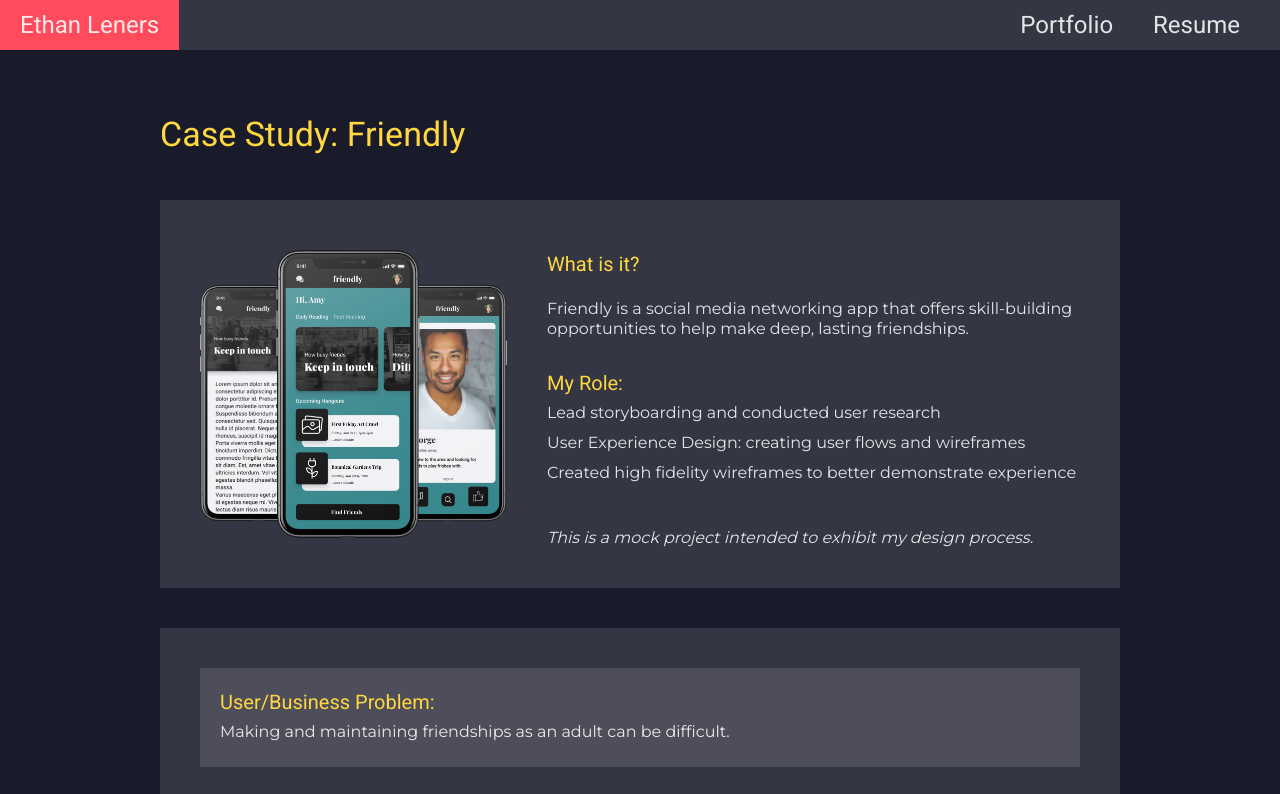
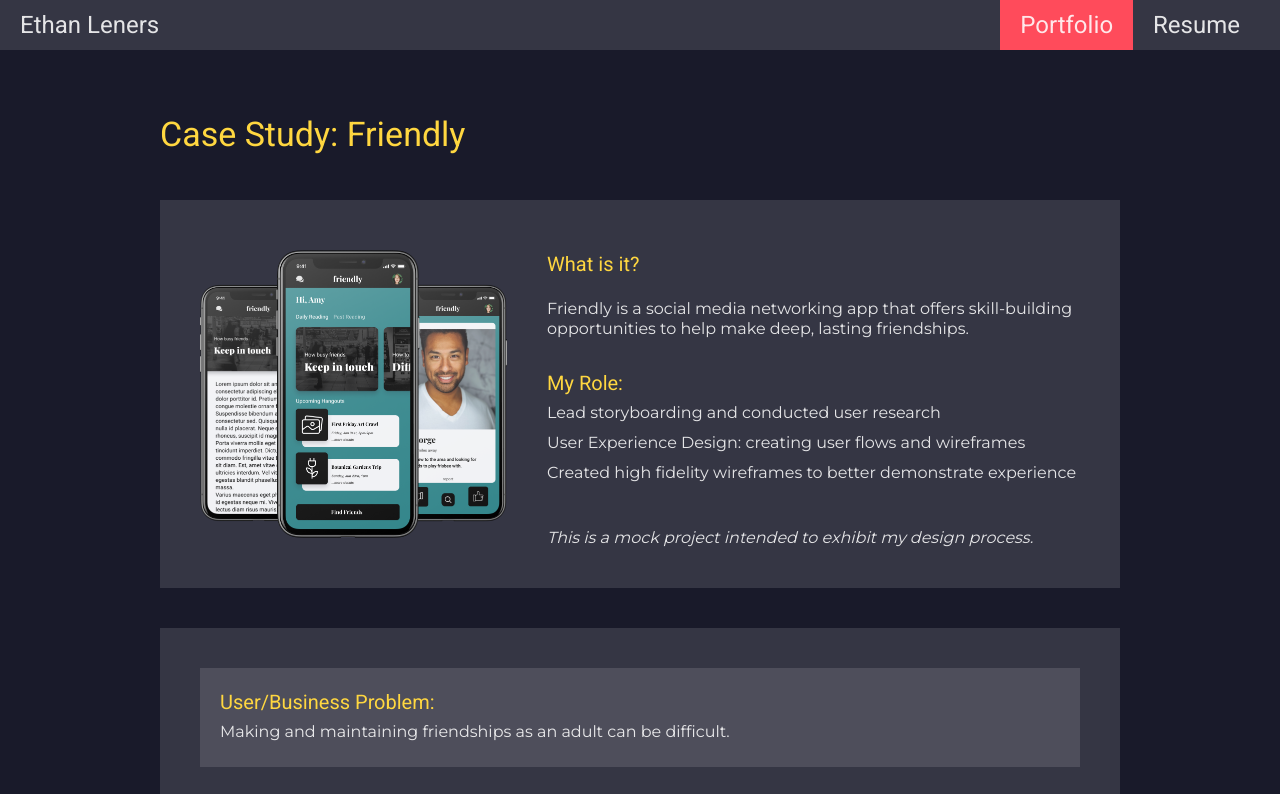
Before and after one commit to ethanleners/portfolio, a Gatsby site: page /portfolio in a window 1280 px wide. Shown: the top 794 px of the page. Built offline with nearby package versions, Linux system fonts and the light colour scheme; Gatsby itself is replaced by a stand-in of ours.

Commit message:
Change header tab based on route

```diff
--- a/src/components/header.js
+++ b/src/components/header.js
@@ -5,6 +5,8 @@ import styled from "styled-components"
 import { below } from "../utilities"
 
 const Header = ({ siteTitle }) => {
+  const location = window.location.pathname.slice(1)
+
   const MainHeader = styled.header`
     ${props => `background: ${props.theme.colors.header};`};
     height: 50px;
@@ -30,13 +32,28 @@ const Header = ({ siteTitle }) => {
 
   const EthanName = styled(MenuLink)`
     ${props => `
-      background: ${props.theme.colors.accent};
+      background: ${location === "" ? props.theme.colors.accent : "none"};
       color: ${props.theme.colors.text};
       `};
   `
 
-  const MenuItem = styled(MenuLink)`
+  const Portfolio = styled(MenuLink)`
     ${props => `
+      background: ${location === "portfolio" ? props.theme.colors.accent : "none"};
+      color: ${props.theme.colors.text};
+    `};
+  `
+
+  const Resume = styled(MenuLink)`
+    ${props => `
+      background: ${location === "resume" ? props.theme.colors.accent : "none"};
+      color: ${props.theme.colors.text};
+    `};
+  `
+
+  const Blog = styled(MenuLink)`
+    ${props => `
+      background: ${location === "blog" ? props.theme.colors.accent : "none"};
       color: ${props.theme.colors.text};
     `};
   `
@@ -74,9 +91,9 @@ const Header = ({ siteTitle }) => {
           Ethan Leners
         </EthanName>
         <FlexRow>
-          <MenuItem to="/portfolio">Portfolio</MenuItem>
-          <MenuItem to="/">Resume</MenuItem>
-          {/* <MenuItem to="/">Blog</MenuItem> */}
+          <Portfolio to="/portfolio">Portfolio</Portfolio>
+          <Resume to="/">Resume</Resume>
+          {/* <Blog to="/">Blog</Blog> */}
         </FlexRow>
       </FlexRowOuter>
     </MainHeader>
```
